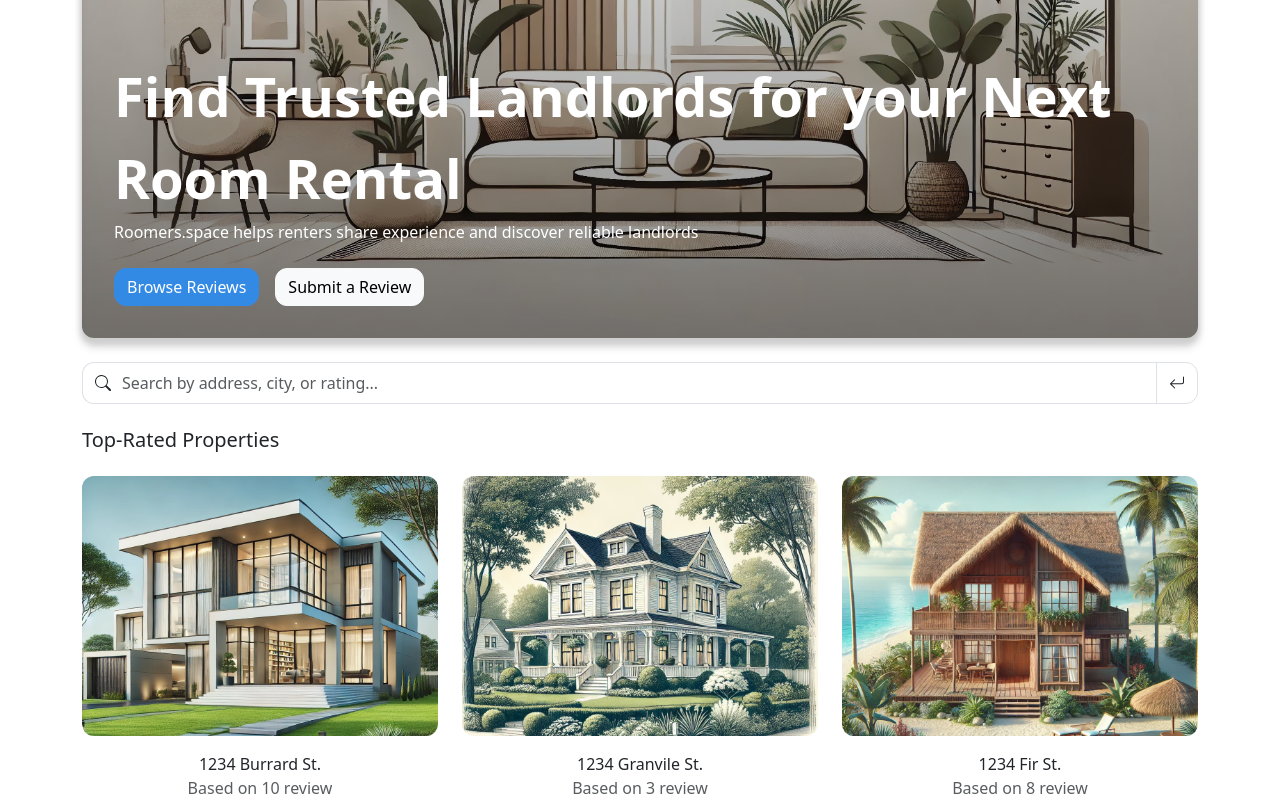
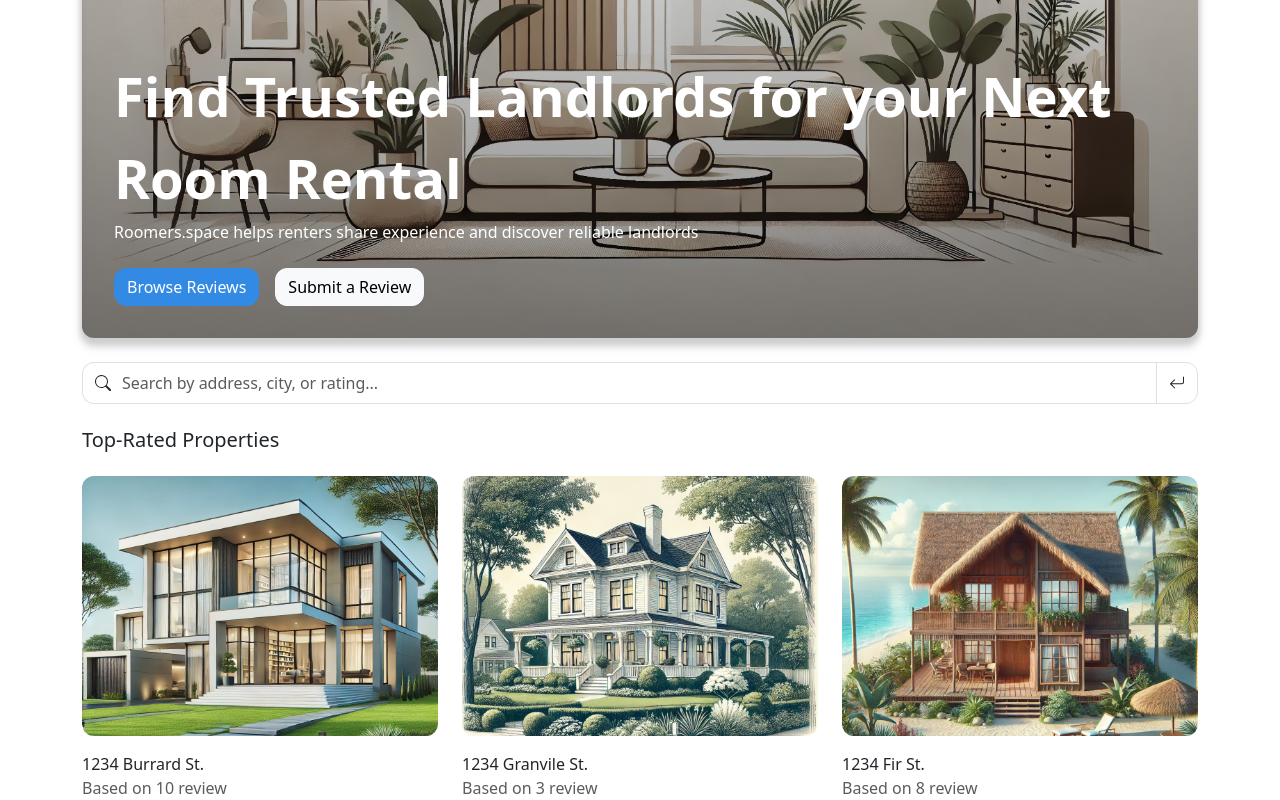
Before and after one commit to bises7/Roomers, a Next.js app: page / in a window 1280 px wide. Shown: the part 398-1198 px from the top of the page. Built offline with nearby package versions, Linux system fonts and the light colour scheme.

Commit message:
Fix the text in carousel

```diff
--- a/src/app/components/Common/CarouselImage.tsx
+++ b/src/app/components/Common/CarouselImage.tsx
@@ -23,7 +23,6 @@ const CarouselImage: NextPage<Props> = ({
       <Col
         sm={4}
         className={classNames({
-          "text-center": true,
           [styles.carouselItem]: true,
         })}
       >
```
